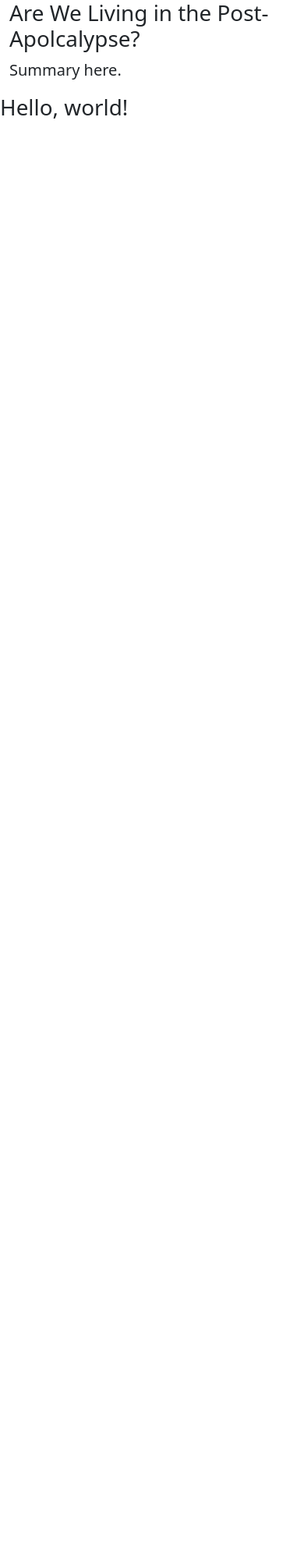
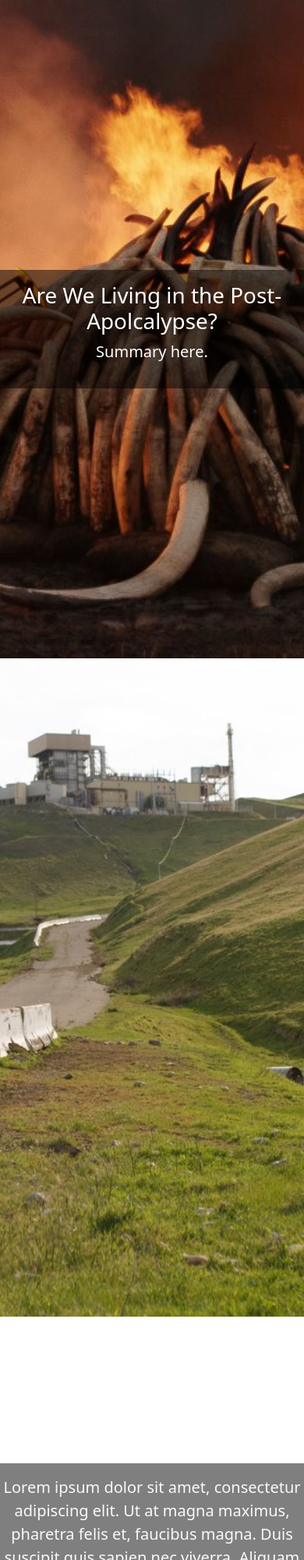
Before and after one commit to ucbsoj/post-apocalypse, a plain HTML site: page index.html in a window 390 px wide. Shown: the top 2000 px of the page at 78% size. Before the commit the page ends 844 px from the top, so only its background shows below. Drawn offline with Linux system fonts and the light colour scheme.

Commit message:
set up basic template

```diff
--- a/index.html
+++ b/index.html
@@ -5,17 +5,71 @@
     <meta name="viewport" content="width=device-width, initial-scale=1">
     <link rel="stylesheet" href="css/bootstrap.min.css">
     <title>Post Apocalypse</title>
+    <style>
+
+      header{
+        background-image: url(images/anthropocene-tusk-burn-vr-1024x576.jpg);
+        background-repeat: no-repeat;
+        background-size: cover;
+        background-position: center;
+        color: white;
+      }
+
+      .shade{
+        background-color:rgba(0,0,0,0.5);
+      }
+
+      #opening{
+        background-image: url(images/IMG_5027.jpg);
+        background-repeat: no-repeat;
+        background-size: cover;
+        background-position: center;
+        color: white;
+      }
+
+      .vh-200{
+        min-height: 200vh;
+      }
+
+    </style>
   </head>
   <body>
 
+    <header class="container-fluid text-center vh-100 d-flex justify-content-center flex-column">
+      <div class="row justify-content-center">
+        <div class="shade col-12 col-sm-6 p-3">
+          <h1>Are We Living in the Post-Apolcalypse?</h1>
+          <p class="lead">Summary here.</p>
+        </div>
+      </div>
+    </header>
+
+    <section class="container-fluid text-center vh-100 vh-200 p-0">
+      <div id="opening" class="sticky-top vh-100">
+
+      </div>
+
+
+      <div class="row justify-content-center vh-100 d-flex flex-column align-items-center sticky-top">
+        <div class="shade col-12 col-sm-6 p-3 text-light">
+          <p class="lead">Lorem ipsum dolor sit amet, consectetur adipiscing elit. Ut at magna maximus, pharetra felis et, faucibus magna. Duis suscipit quis sapien nec viverra. Aliquam erat volutpat. Etiam viverra vulputate laoreet. Sed lacinia ante ante, nec maximus leo tincidunt quis. Vestibulum molestie quis augue non condimentum. Integer condimentum sapien sapien, ut dignissim nisl rutrum eu. Aliquam sollicitudin, erat at mattis ultricies, nibh sem tincidunt augue, tristique elementum massa nisi sollicitudin ex. Nullam interdum velit eros,</p>
+        </div>
+      </div>
+
+
+    </section>
+
     <div class="container">
-      <header>
-        <h1>Are We Living in the Post-Apolcalypse?</h1>
-        <p class="lead">Summary here.</p>
-      </header>
+      <div class="row justify-content-center mt-5">
+        <div class="col-12 col-md-10 col-xl-8">
+          <p>Lorem ipsum dolor sit amet, consectetur adipiscing elit. Ut at magna maximus, pharetra felis et, faucibus magna. Duis suscipit quis sapien nec viverra. Aliquam erat volutpat. Etiam viverra vulputate laoreet. Sed lacinia ante ante, nec maximus leo tincidunt quis. Vestibulum molestie quis augue non condimentum. Integer condimentum sapien sapien, ut dignissim nisl rutrum eu. Aliquam sollicitudin, erat at mattis ultricies, nibh sem tincidunt augue, tristique elementum massa nisi sollicitudin ex. Nullam interdum velit eros, ut lacinia turpis interdum ac. Curabitur ac leo sit amet est fringilla interdum. Duis sed accumsan mi. Suspendisse blandit, nibh nec tincidunt vulputate, sem lectus ultricies justo, in sagittis orci neque eget nibh. Duis porta ligula nulla, vitae egestas tortor rutrum non. In ac elit eu nunc tempus maximus. Cras egestas metus eget malesuada eleifend. Nullam in magna bibendum, porta ipsum eget, feugiat mi.</p>
+
+          <p>Fusce eget eleifend lorem, vulputate interdum arcu. Integer imperdiet non lorem in mollis. Cras quis faucibus nunc. Nam hendrerit, dui id mollis malesuada, tellus sem rhoncus lectus, quis tristique arcu tellus quis eros. Duis risus arcu, dictum a libero sed, accumsan semper mi. Sed malesuada purus sapien, vitae placerat tellus feugiat vel. Integer lobortis velit a velit interdum molestie. Ut quis luctus mi. Duis dapibus orci nec felis sagittis molestie.</p>
+
+          <p>Maecenas auctor purus non congue lobortis. Ut ac efficitur quam. Phasellus magna libero, consectetur nec convallis et, sagittis id lorem. Nulla vitae dolor odio. Duis id velit pellentesque, feugiat ligula et, suscipit nisl. Sed placerat orci ipsum, vel posuere sem egestas non. Aliquam aliquam faucibus turpis, sed laoreet tortor luctus vel. Maecenas feugiat sem a gravida luctus. In tincidunt enim ut ex blandit condimentum. Vivamus risus enim, varius id ante quis, pretium blandit tortor. Nulla sed efficitur augue. Nulla facilisis, sem vitae suscipit molestie, metus justo ullamcorper lacus, sit amet lobortis nibh mi nec nunc. Sed consectetur tempus justo, ut laoreet justo volutpat bibendum. Suspendisse potenti. Maecenas purus ipsum, efficitur eget ante a, sodales lobortis nulla. Morbi et ornare magna.</p>
+        </div>
+      </div>
     </div>
-
-    <h1>Hello, world!</h1>
 
 
 
```
Also changed, not shown: images/IMG_5027.jpg (added), images/anthropocene-tusk-burn-vr-1024x576.jpg (added).
